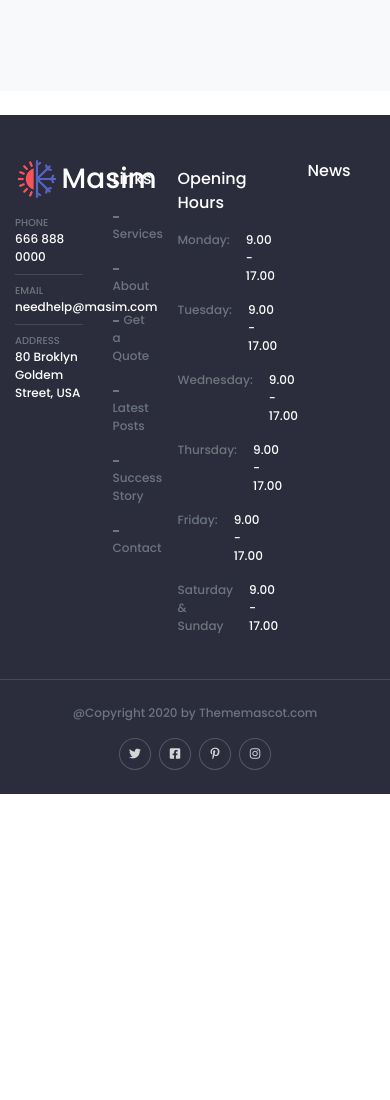
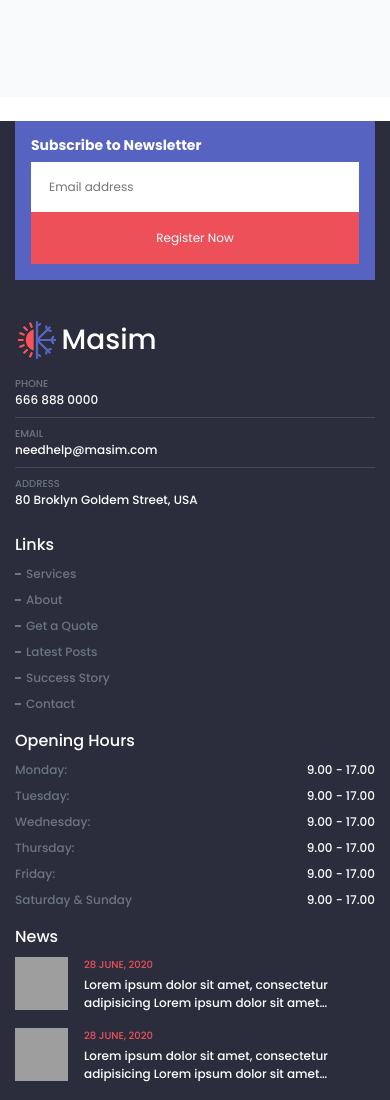
Before and after one commit to GMArjun/doodleblue_ui_task, a website: page index.html in a window 390 px wide. Shown: the part 4940-6040 px from the top of the page. Before the commit the page ends 5734 px from the top, so only its background shows below. Drawn offline with Linux system fonts and the light colour scheme; grey boxes are pictures that could not be loaded.

Commit message:
done footer

```diff
--- a/index.html
+++ b/index.html
@@ -577,22 +577,30 @@
             <div class="swiper-container brandRun">
                 <div class="swiper-wrapper">
                     <div class="swiper-slide"><img src="./assets/images/sampleBrand.png" alt=""></div>
-                    <div class="swiper-slide"><img src="./assets/images/sampleBrand.png" alt=""></div>
-                    <div class="swiper-slide"><img src="./assets/images/sampleBrand.png" alt=""></div>
-                    <div class="swiper-slide"><img src="./assets/images/sampleBrand.png" alt=""></div>
-                    <div class="swiper-slide"><img src="./assets/images/sampleBrand.png" alt=""></div>
-                    <div class="swiper-slide"><img src="./assets/images/sampleBrand.png" alt=""></div>
-                    <div class="swiper-slide"><img src="./assets/images/sampleBrand.png" alt=""></div>
-                    <div class="swiper-slide"><img src="./assets/images/sampleBrand.png" alt=""></div>
+                    <div class="swiper-slide"><img src="./assets/images/secondary-logo-sample2.png" alt=""></div>
                 </div>
             </div>
         </div>
     </section>
 
     <footer>
-        <div class="container minContainer">
+        <div class="container minContainer pt-0">
+            <div class="nletter bg-secondary p-3 p-lg-4 px-3 px-md-4 px-lg-5 mb-3">
+                <div class="row">
+                    <div class="col-md-4 align-self-center">
+                        <h5 class="mb-md-0">Subscribe to Newsletter</h5>
+                    </div>
+                    <div class="col-md-8 pl-lg-5">
+                        <div class="form">
+                            <input type="text" placeholder="Email address">
+                            <button class="btn btn-primary rounded-0 p-3 p-sm-3 px-3 px-sm-4 font-xs">Register
+                                Now</button>
+                        </div>
+                    </div>
+                </div>
+            </div>
             <div class="row pt-4 pb-2">
-                <div class="col-3">
+                <div class="col-sm-6 col-md-5 col-lg-3">
                     <div class="d-flex mb-2">
                         <img src="./assets/images/icon.png" class="mr-1 logo" alt="">
                         <h3 class="align-self-center mb-0">Masim</h3>
@@ -610,41 +618,66 @@
                         <div class="font-xs">80 Broklyn Goldem Street, USA</div>
                     </section>
                 </div>
-                <div class="col-2">
-                    <div class="mt-2 mb-3">Links</div>
+                <div class="col-sm-6 col-md-3 col-lg-2">
+                    <div class="mt-3 mt-sm-2 mb-2 mb-sm-3">Links</div>
                     <div class="fLinks d-flex flex-column">
-                        <a href="#" class="pb-3">Services</a>
-                        <a href="#" class="pb-3">About</a>
-                        <a href="#" class="pb-3">Get a Quote</a>
-                        <a href="#" class="pb-3">Latest Posts</a>
-                        <a href="#" class="pb-3">Success Story</a>
-                        <a href="#" class="pb-3">Contact</a>
+                        <a href="#" class="pb-2 pb-sm-3">Services</a>
+                        <a href="#" class="pb-2 pb-sm-3">About</a>
+                        <a href="#" class="pb-2 pb-sm-3">Get a Quote</a>
+                        <a href="#" class="pb-2 pb-sm-3">Latest Posts</a>
+                        <a href="#" class="pb-2 pb-sm-3">Success Story</a>
+                        <a href="#" class="pb-2 pb-sm-3">Contact</a>
                     </div>
                 </div>
-                <div class="col-4 pr-5">
-                    <div class="mt-2 mb-3">Opening Hours</div>
+                <div class="col-sm-6 col-md-4 col-lg-4 pr-lg-5">
+                    <div class="mt-2 mb-2 mb-sm-3">Opening Hours</div>
                     <div>
-                        <div class="d-flex pb-3"><span class="mr-auto font-xs text-muted">Monday:</span>
+                        <div class="d-flex pb-2 pb-sm-3"><span class="mr-auto font-xs text-muted">Monday:</span>
                             <span class="ml-3 font-xs">9.00 - 17.00</span></div>
-                        <div class="d-flex pb-3"><span class="mr-auto font-xs text-muted">Tuesday:</span>
+                        <div class="d-flex pb-2 pb-sm-3"><span class="mr-auto font-xs text-muted">Tuesday:</span>
                             <span class="ml-3 font-xs">9.00 - 17.00</span></div>
-                        <div class="d-flex pb-3"><span class="mr-auto font-xs text-muted">Wednesday:</span>
+                        <div class="d-flex pb-2 pb-sm-3"><span class="mr-auto font-xs text-muted">Wednesday:</span>
                             <span class="ml-3 font-xs">9.00 - 17.00</span></div>
-                        <div class="d-flex pb-3"><span class="mr-auto font-xs text-muted">Thursday:</span>
+                        <div class="d-flex pb-2 pb-sm-3"><span class="mr-auto font-xs text-muted">Thursday:</span>
                             <span class="ml-3 font-xs">9.00 - 17.00</span></div>
-                        <div class="d-flex pb-3"><span class="mr-auto font-xs text-muted">Friday:</span>
+                        <div class="d-flex pb-2 pb-sm-3"><span class="mr-auto font-xs text-muted">Friday:</span>
                             <span class="ml-3 font-xs">9.00 - 17.00</span></div>
-                        <div class="d-flex pb-3"><span class="mr-auto font-xs text-muted">Saturday & Sunday</span>
+                        <div class="d-flex pb-2 pb-sm-3"><span class="mr-auto font-xs text-muted">Saturday &
+                                Sunday</span>
                             <span class="ml-3 font-xs">9.00 - 17.00</span></div>
                     </div>
                 </div>
-                <div class="col-3">
-                    <div>News</div>
+                <div class="col-sm-6 col-md-12 col-lg-3">
+                    <div class="mb-2 mb-sm-4 mt-2">News</div>
+                    <div class="news d-flex mb-3 mb-sm-4">
+                        <div class="mr-3"><img
+                                src="https://img.freepik.com/free-photo/portrait-smiling-young-man-dressed-shirt_171337-30423.jpg?size=626&ext=jpg"
+                                alt=""></div>
+                        <div class="">
+                            <div class="text-primary mb-1 font-min">28 JUNE, 2020</div>
+                            <div class="line-clamp font-xs">Lorem ipsum dolor sit amet, consectetur adipisicing
+                                Lorem ipsum dolor sit amet consectetur adipisicing elit. Deserunt debitis esse
+                                consequatur fuga eos molestias laudantium eaque est ab accusamus.
+                            </div>
+                        </div>
+                    </div>
+                    <div class="news d-flex mb-4">
+                        <div class="mr-3"><img
+                                src="https://img.freepik.com/free-photo/portrait-smiling-young-man-dressed-shirt_171337-30423.jpg?size=626&ext=jpg"
+                                alt=""></div>
+                        <div class="">
+                            <div class="text-primary mb-1 font-min">28 JUNE, 2020</div>
+                            <div class="line-clamp font-xs">Lorem ipsum dolor sit amet, consectetur adipisicing
+                                Lorem ipsum dolor sit amet consectetur adipisicing elit. Deserunt debitis esse
+                                consequatur fuga eos molestias laudantium eaque est ab accusamus.
+                            </div>
+                        </div>
+                    </div>
                 </div>
             </div>
         </div>
         <div class="border-bottom"></div>
-        <div class="container minContainer py-4">
+        <div class="container minContainer py-3 py-sm-4">
             <div class="row">
                 <div class="col-sm-7 align-self-center">
                     <div class="text-muted text-center text-sm-left font-xs">@Copyright 2020 by Thememascot.com</div>
--- a/scss/stylesheet.scss
+++ b/scss/stylesheet.scss
@@ -875,8 +875,9 @@ aside {
     @media (min-width: 1600px) {
       padding-bottom: 98%;
     }
-    &:hover, &:active{
-      .overlay{
+    &:hover,
+    &:active {
+      .overlay {
         opacity: 1;
         cursor: pointer;
       }
@@ -908,34 +909,34 @@ aside {
   }
 }
 
-.brandRun{
-  .swiper-slide{
+.brandRun {
+  .swiper-slide {
     filter: grayscale(100%);
-    &.swiper-slide-active{
-      filter : none;
+    &.swiper-slide-active {
+      filter: none;
     }
     width: auto !important;
-    img{
+    img {
       height: 30px;
     }
   }
 }
 
-footer{
+footer {
   font-weight: 500;
   background-color: #2b2d3c;
   color: #fff;
-  .border-bottom{
+  .border-bottom {
     border-bottom: 1px solid rgba(#6c757d, 0.4) !important;
   }
-  .logo{
+  .logo {
     height: 40px;
   }
 
-  .fLinks{
+  .fLinks {
     color: #6c757d;
     font-size: 12px;
-    a{
+    a {
       color: #6c757d !important;
       text-decoration: none;
       &:before {
@@ -948,23 +949,64 @@ footer{
         width: 6px;
         margin-right: 5px;
       }
-      &:hover{
+      &:hover {
         color: $white !important;
-        &::before{
+        &::before {
           background-color: $primary;
         }
       }
     }
   }
-  .nav-social{
-    a{
-    background-color: #2b2d3c !important;
-    border: 1px solid rgba($white, 0.2);
-    color: rgba($white, 0.8);
-    &:hover{
-      background-color: $primary !important;
-      border: 1px solid $primary;
+  .nav-social {
+    a {
+      background-color: #2b2d3c !important;
+      border: 1px solid rgba($white, 0.2);
+      color: rgba($white, 0.8);
+      &:hover {
+        background-color: $primary !important;
+        border: 1px solid $primary;
+      }
     }
   }
+  .news {
+    img {
+      height: 53px;
+      width: 53px;
+      object-fit: cover;
+    }
+    .line-clamp {
+      display: -webkit-box;
+      -webkit-line-clamp: 2;
+      -webkit-box-orient: vertical;
+      overflow: hidden;
+    }
+  }
+  .nletter {
+    h5{
+      font-size: 18px;
+      font-weight: bold;
+      @media(max-width: 991px){
+        font-size: 14px;
+      }
+    }
+    .form {
+      display: flex;
+      @media(max-width:470px){
+        flex-direction: column;
+      }
+      input {
+        padding: 16px 18px;
+        border: none;
+        width: 100%;
+        font-size: 12px;
+      }
+      button {
+        flex: 0 0 auto;
+        min-width: 140px;
+        @media(max-width: 991px){
+          min-width: 100px;
+        }
+      }
+    }
   }
 }
```
Also changed, not shown: assets/images/secondary-logo-sample2.png (added), css/stylesheet.min.css, 1 other file.
